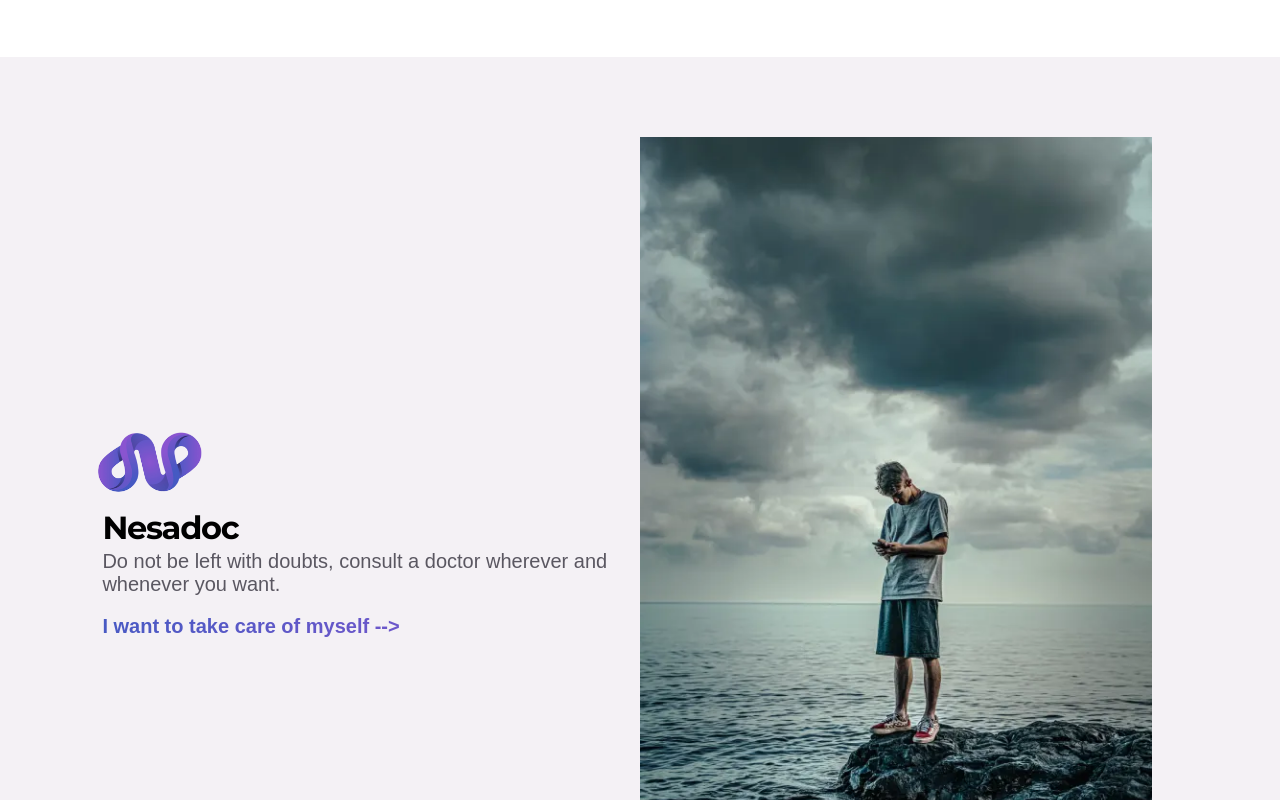
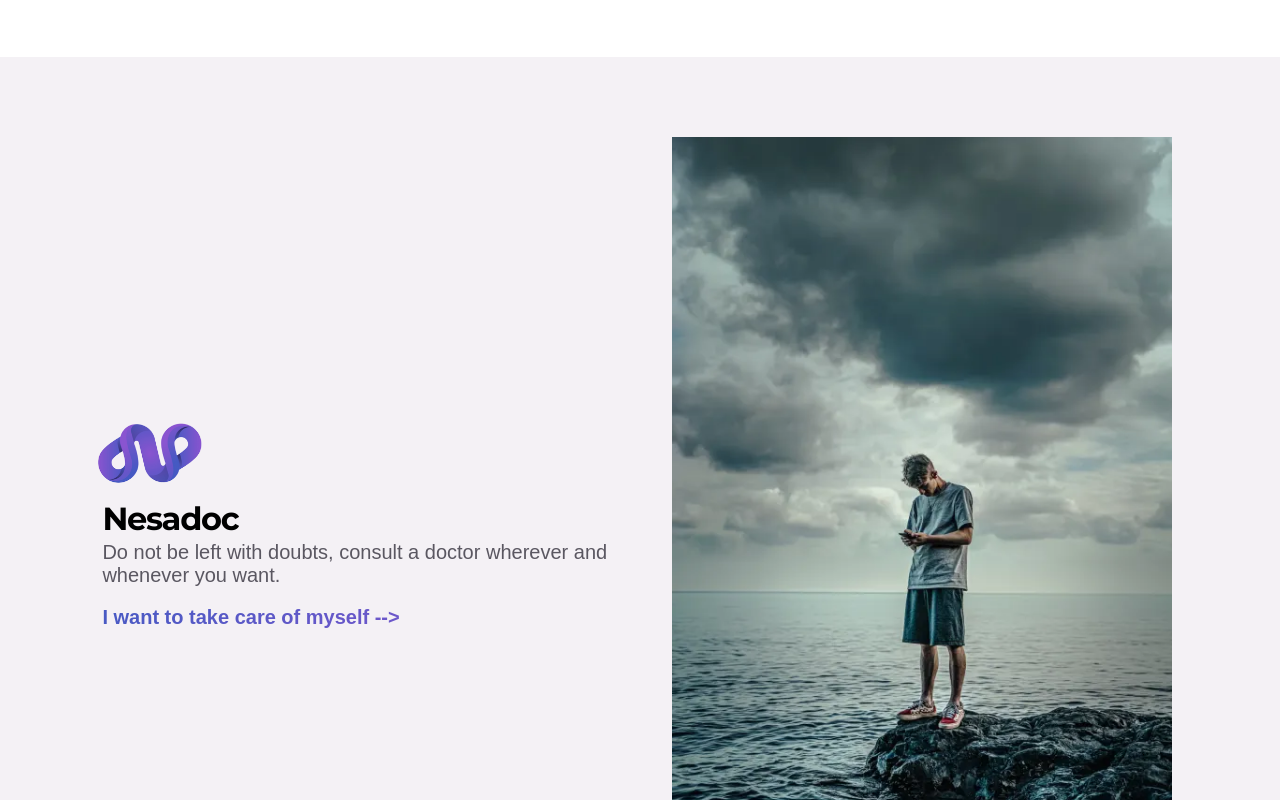
Before and after one commit to PavanSargar/epsilon-landing-page, a React (Vite) app: page / in a window 1280 px wide. Shown: the part 880-1680 px from the top of the page. Built offline with nearby package versions, Linux system fonts and the light colour scheme.

Commit message:
fix/image

```diff
--- a/src/components/OurProducts/products/Nesadoc.jsx
+++ b/src/components/OurProducts/products/Nesadoc.jsx
@@ -53,7 +53,8 @@ const Container = styled.div`
 const Image = styled.img`
   position: static;
   width: 40vw;
-  max-width: 600px;
+  max-width: 500px;
+  margin-left: 2rem;
 
   @media screen and (max-width: 992px) {
     width: 60vw;
```
Also changed, not shown: 2 other files (tests, documents, lock files or other folders).
